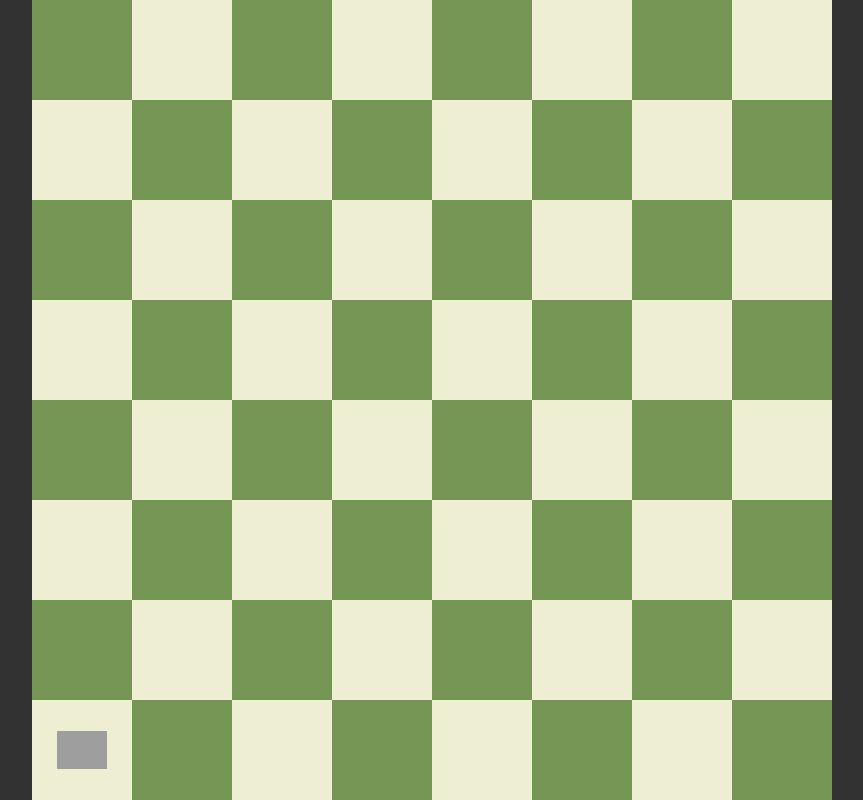
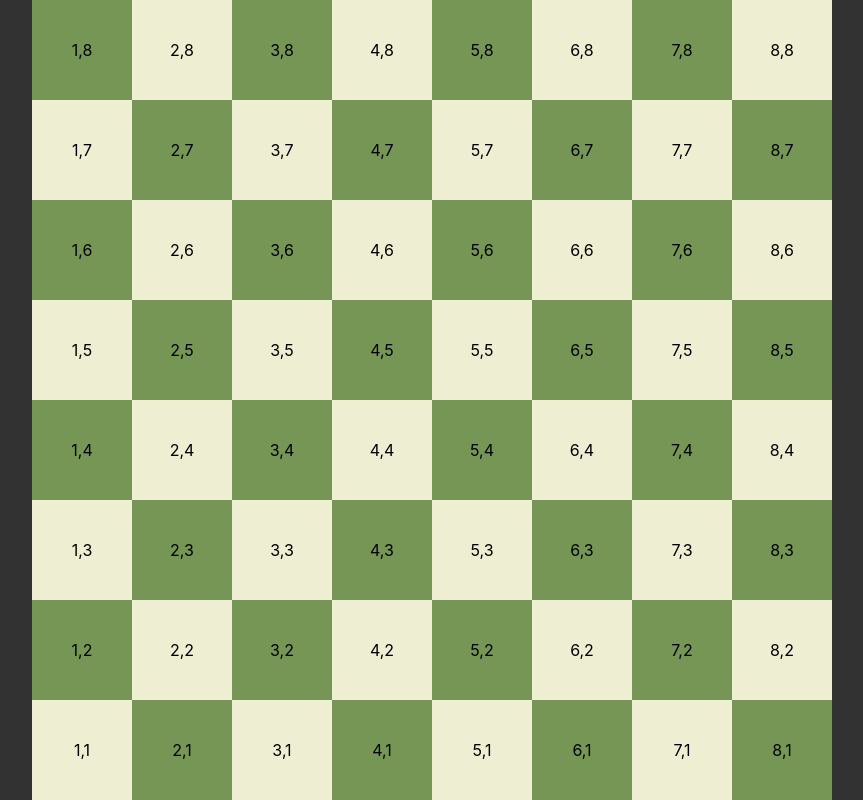
Before and after one commit to MalSolt/chess, a React (Create React App) app: page / in a window 1280 px wide. Shown: the whole page, without its empty margins (208-1071 px from the left). Built offline with nearby package versions, Linux system fonts and the light colour scheme; grey boxes are pictures that could not be loaded.

Commit message:
minor refactor

```diff
--- a/src/components/cell/cell.tsx
+++ b/src/components/cell/cell.tsx
@@ -6,15 +6,5 @@ const isDarkCell = (position: TCell['position']) => (position.x + position.y) %
 export const Cell = ({ position, id }: TCell) => {
   const cellColorClass = isDarkCell(position) ? styles.dark : styles.light
 
-  return (
-    <div className={`${styles.cell} ${cellColorClass}`}>
-      {position.x + position.y === 2 && (
-        <img
-          src='https://i.pinimg.com/originals/c2/09/08/c20908ec4f6f913c8f4064e644999a90.png'
-          alt='pawn'
-          width='50px'
-        />
-      )}
-    </div>
-  )
+  return <div className={`${styles.cell} ${cellColorClass}`}>{position.x + ',' + position.y}</div>
 }
```
